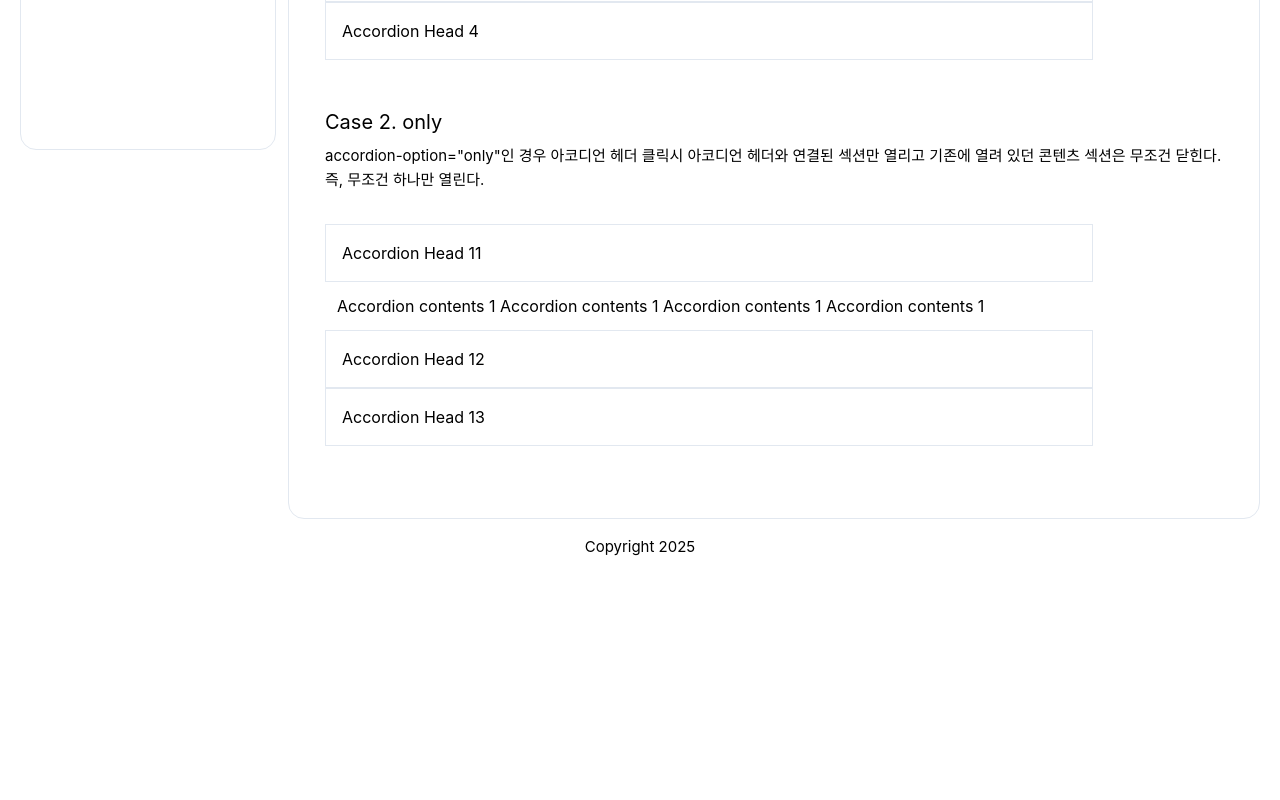
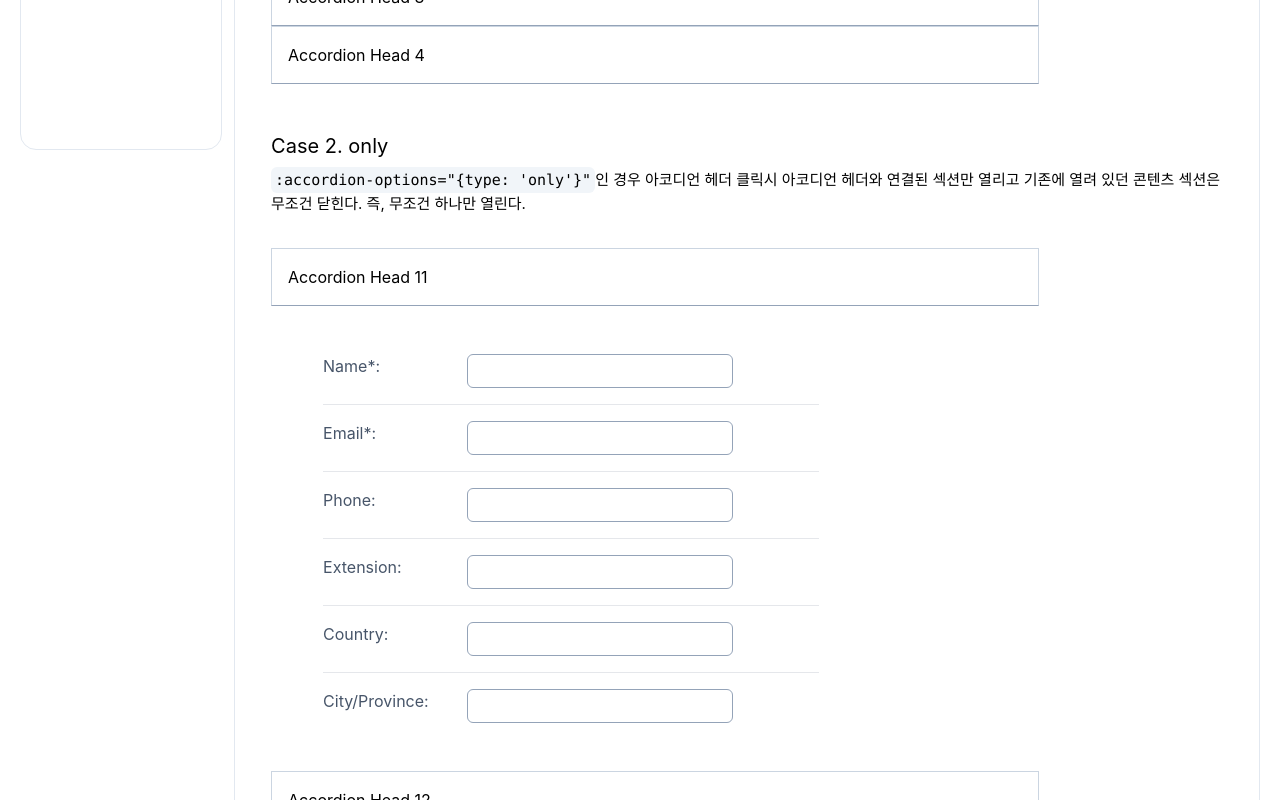
Before and after one commit to mylko72/vue-ui-component, a Vue app: page /accordion in a window 1280 px wide. Shown: the part 760-1560 px from the top of the page. Before the commit the page ends 1355 px from the top, so only its background shows below. Built offline with nearby package versions, Linux system fonts and the light colour scheme; some icons are missing.

Commit message:
Accordion 컴포넌트 수정...

```diff
--- a/src/assets/index.css
+++ b/src/assets/index.css
@@ -52,6 +52,10 @@ body {
   @apply mt-6 mb-12;
 }
 
+.code-view {
+  @apply p-1 bg-slate-100 rounded-md
+}
+
 /*-------------------------------
  * Tab
 ---------------------------------*/
@@ -91,7 +95,11 @@ body {
   @apply max-w-3xl;
 
   .accordion-btn {
-    @apply relative z-0 flex justify-between items-center w-full h-auto py-4 px-4 border border-slate-200 text-base text-left;
+    @apply relative z-0 flex justify-between items-center w-full h-auto py-4 px-4 border border-b-slate-400 border-slate-300 text-base text-left;
+
+      &:focus, &:hover {
+        background: hsl(216deg 94% 94%);
+      }
 
       .ic-arrow {
         @apply text-xl;
--- /dev/null
+++ b/src/components/PsInfo.vue
@@ -0,0 +1,40 @@
+<template>
+  <div class="w-8/12 mx-10 my-5">
+    <fieldset class="flex flex-col divide-y">
+        <p class="flex py-4">
+          <label for="cufc1" class="flex-none w-32 mr-4 text-slate-600">Name<span aria-hidden="true">*</span>:</label>
+          <input type="text" value="" name="Name" id="cufc1" class="px-2 py-1 border border-slate-400 rounded-md" aria-required="true">
+        </p>
+        <p class="flex py-4">
+          <label for="cufc2" class="flex-none w-32 mr-4 text-slate-600">Email<span aria-hidden="true">*</span>:</label>
+          <input type="text" value="" name="Email" id="cufc2" class="px-2 py-1 border border-slate-400 rounded-md" aria-required="true">
+        </p>
+        <p class="flex py-4">
+          <label for="cufc3" class="flex-none w-32 mr-4 text-slate-600">Phone:</label>
+          <input type="text" value="" name="Phone" id="cufc3" class="px-2 py-1 border border-slate-400 rounded-md">
+        </p>
+        <p class="flex py-4">
+          <label for="cufc4" class="flex-none w-32 mr-4 text-slate-600">Extension:</label>
+          <input type="text" value="" name="Ext" id="cufc4" class="px-2 py-1 border border-slate-400 rounded-md">
+        </p>
+        <p class="flex py-4">
+          <label for="cufc5" class="flex-none w-32 mr-4 text-slate-600">Country:</label>
+          <input type="text" value="" name="Country" id="cufc5" class="px-2 py-1 border border-slate-400 rounded-md">
+        </p>
+        <p class="flex py-4">
+          <label for="cufc6" class="flex-none w-32 mr-4 text-slate-600">City/Province:</label>
+          <input type="text" value="" name="City_Province" id="cufc6" class="px-2 py-1 border border-slate-400 rounded-md">
+        </p>
+      </fieldset>
+  </div>
+</template>
+
+<script>
+  export default {
+
+  }
+</script>
+
+<style lang="scss" scoped>
+
+</style>
--- a/src/components/accordion/Accordion.vue
+++ /dev/null
@@ -1,100 +0,0 @@
-<template>
-  <div class="ui-accordion-group" data-role="accordion-group" accordion-option="toggle">
-    <div v-for="(item, index) in accordionItems" :key="item.id">
-      <button
-        :id="`accordion-head-${index + 1}`"
-        aria-level="2"
-        :aria-expanded="item.open.toString()"
-        class="accordion-btn"
-        :aria-controls="`accordion-panel-${index + 1}`"
-        @click="toggleAccordion(index)">
-          <span>{{ item.header }}</span>
-          <AkChevronDown class="ic-arrow" />
-      </button>
-      <div
-        class="ui-accordion-contents"
-        :id="`accordion-panel-${index + 1}`"
-        role="region"
-        :aria-labelledby="`accordion-head-${index + 1}`"
-        :hidden="!item.visible"
-        ref="regions"
-        @transitionend="onTransitionEnd(index)"
-      >
-          <div class="inner-accordion-contents">
-              {{ item.panel }}
-          </div>
-      </div>
-    </div>
-  </div>
-</template>
-
-<script>
-  import { AkChevronDown } from '@kalimahapps/vue-icons';
-
-  export default {
-    name: 'Accordion',
-    components: {
-      AkChevronDown,
-    },
-    props: {
-      accordionItems: {
-        type: Array,
-        required: true,
-      }
-    },
-    methods: {
-      toggleAccordion(index) {
-        const region = this.$refs.regions[index];
-        const item = this.accordionItems[index];
-
-        console.log('call here')
-
-        if (item.transitioning) return; // Prevent rapid toggling
-
-        console.log('call here2')
-
-        item.transitioning = true;
-
-        if (item.open) {
-          // Close
-          region.style.height = region.scrollHeight + 'px';
-          item.visible = true;
-
-          requestAnimationFrame(() => {
-            region.style.transition = 'height 0.3s ease';
-            region.style.height = '0px';
-            item.open = false;
-          });
-        } else {
-          // Open
-          item.visible = true;
-
-          requestAnimationFrame(() => {
-            region.style.height = '0px';
-            requestAnimationFrame(() => {
-              region.style.transition = 'height 0.3s ease';
-              region.style.height = region.scrollHeight + 'px';
-              item.open = true;
-            });
-          });
-        }
-      },
-      onTransitionEnd(index) {
-        const region = this.$refs.regions[index];
-        const item = this.accordionItems[index];
-
-        region.style.transition = '';
-        region.style.height = '';
-
-        if (!item.open) {
-          item.visible = false; // <-- 이제 transition 끝나고 hidden 적용
-        }
-
-        console.log('transition end...');
-
-        item.transitioning = false;
-      }
-    }
-
-  }
-</script>
--- a/src/components/accordion/AccordionGroup.vue
+++ b/src/components/accordion/AccordionGroup.vue
@@ -8,7 +8,10 @@
       v-model="item.open"
       @toggle="handleToggle"
     >
-      {{ item.content }}
+      <component v-if="item.component" :is="item.component" />
+      <template v-else-if="item.content">
+        {{ item.content }}
+      </template>
     </accordion-item>
   </div>
 </template>
--- a/src/layout/TheNav.vue
+++ b/src/layout/TheNav.vue
@@ -1,5 +1,5 @@
 <template>
-  <div class="flex-none w-64">
+  <div class="flex-auto w-64">
     <nav class="min-h-screen px-4 py-5 border border-slate-200 rounded-2xl">
       <h2 class="mb-3 ml-3 text-xs font-semibold text-slate-300 leading-7">Components</h2>
       <ul>
--- a/src/views/AccordionView.vue
+++ b/src/views/AccordionView.vue
@@ -14,14 +14,14 @@
     </div>
     <div class="comp-view">
       <h3 class="text-xl">Case 1. toggle</h3>
-      <p class="py-2">accordion-option="toggle"인 경우 아코디언 헤더 클릭시 아코디언 헤더와 연결된 콘텐츠 섹션만 열리거나 닫힌다. 기본 옵션이다.</p>
+      <p class="py-2"><code class="code-view">:accordion-options="{type: 'toggle'}"</code>인 경우 아코디언 헤더 클릭시 아코디언 헤더와 연결된 콘텐츠 섹션만 열리거나 닫힌다. 기본 옵션이다.</p>
       <div class="my-6">
         <accordion-group :accordion-items="accordionItems" :accordion-options="{type: 'toggle', transition: true}" />
       </div>
     </div>
     <div class="comp-view">
       <h3 class="text-xl">Case 2. only</h3>
-      <p class="py-2">accordion-option="only"인 경우 아코디언 헤더 클릭시 아코디언 헤더와 연결된 섹션만 열리고 기존에 열려 있던 콘텐츠 섹션은 무조건 닫힌다. 즉, 무조건 하나만 열린다.</p>
+      <p class="py-2"><code class="code-view">:accordion-options="{type: 'only'}"</code>인 경우 아코디언 헤더 클릭시 아코디언 헤더와 연결된 섹션만 열리고 기존에 열려 있던 콘텐츠 섹션은 무조건 닫힌다. 즉, 무조건 하나만 열린다.</p>
       <div class="my-6">
         <accordion-group :accordion-items="accordionItems2" :accordion-options="{type: 'only', transition: true}" />
       </div>
@@ -31,6 +31,7 @@
 
 <script>
   import AccordionGroup from '@/components/accordion/AccordionGroup.vue';
+  import PsInfo from '@/components/PsInfo.vue';
 
   export default {
     components: {
@@ -46,7 +47,7 @@
           },
           {
             title: 'Accordion Head 2',
-            content: 'Accordion contents 2 Accordion contents 2 Accordion contents 2 Accordion contents 2',
+            component: PsInfo,
             open: false,
           },
           {
@@ -63,7 +64,7 @@
         accordionItems2: [
           {
             title: 'Accordion Head 11',
-            content: 'Accordion contents 1 Accordion contents 1 Accordion contents 1 Accordion contents 1',
+            component: PsInfo,
             open: true,
           },
           {
--- a/src/views/TabView.vue
+++ b/src/views/TabView.vue
@@ -16,7 +16,7 @@
     </div>
     <div class="comp-view">
       <h3 class="text-xl">Case 3. 동적 탭 컴포넌트</h3>
-      <p class="py-2"><code class="p-1 bg-slate-100">component :is="..."</code> 문법을 사용하여 컴포넌트 동적 렌더링 </p>
+      <p class="py-2"><code class="code-view">component :is="..."</code> 문법을 사용하여 컴포넌트 동적 렌더링 </p>
       <div class="my-6">
         <tabs :tab-items="tabItems2">
           <!-- Tab Panel 2 -->
```
Lines whose indentation alone changed are shown as unchanged.
